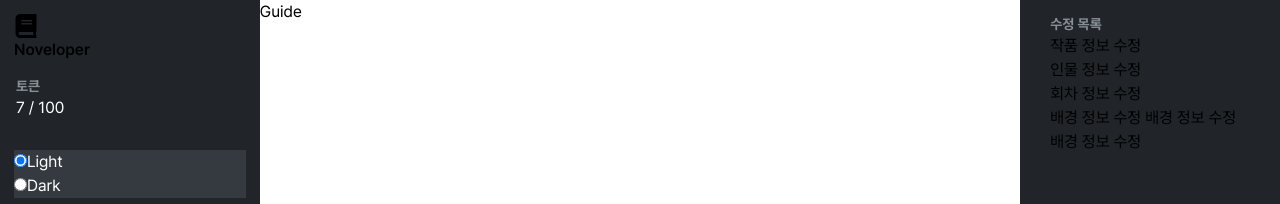
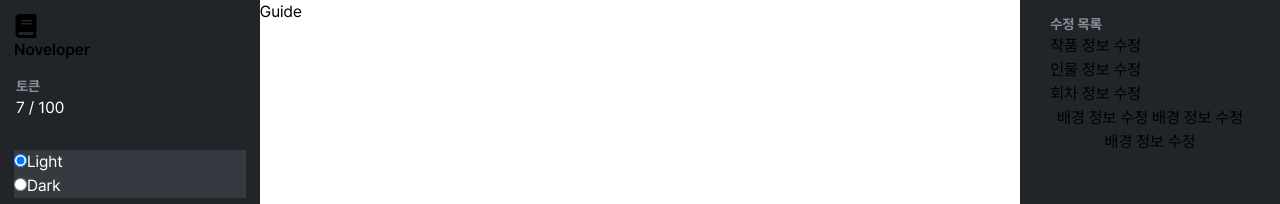
Before and after one commit to leey00nsu/noveloper, a Next.js app: page /dashboard/guide in a window 1280 px wide. Shown: the top 204 px of the page. Built offline with nearby package versions, Linux system fonts and the light colour scheme.

Commit message:
style. Button 컴포넌트 내에는 span 태그가 들어가도록 변경

```diff
--- a/src/components/dashboard/toolbar/edit-history.tsx
+++ b/src/components/dashboard/toolbar/edit-history.tsx
@@ -31,7 +31,7 @@ const EditHistory = () => {
             selectedHistory === history.label && 'bg-gray-800',
           )}
         >
-          <Text truncate className="text-start">
+          <Text component="span" truncate className="text-start">
             {history.label}
           </Text>
         </Button>
```
